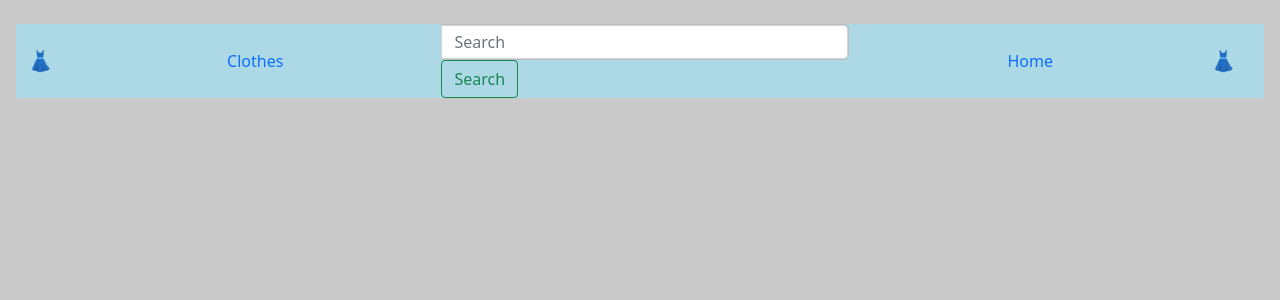
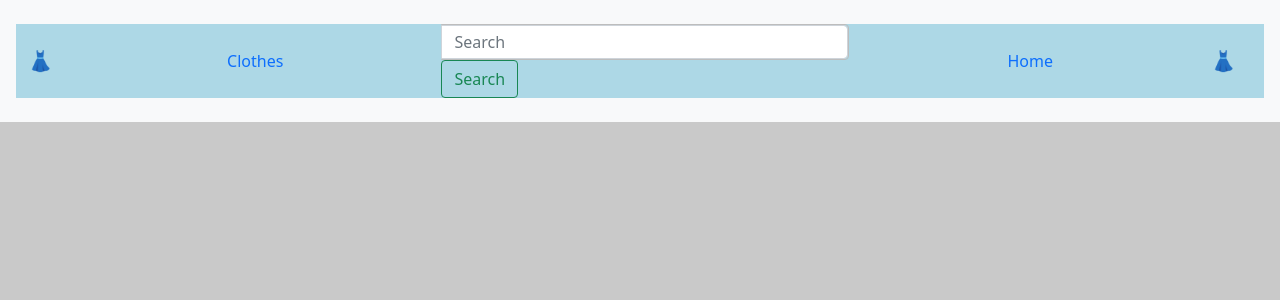
Before and after one commit to maurice-35/clothes-app, a React (Create React App) app in the folder clothes-app/: page / in a window 1280 px wide. Shown: the top 300 px of the page. Built offline with nearby package versions, Linux system fonts and the light colour scheme.

Commit message:
update navigation

```diff
--- a/clothes-app/public/index.html
+++ b/clothes-app/public/index.html
@@ -13,8 +13,8 @@
       user's mobile device or desktop. See https://developers.google.com/web/fundamentals/web-app-manifest/
     -->
   <link rel="manifest" href="%PUBLIC_URL%/manifest.json" />
-  <link rel="style" href="https://unpkg.com/react-bootstrap@next/dist/react-bootstrap.min.js"
-  crossorigin />
+  <!-- <link rel="style" href="https://unpkg.com/react-bootstrap@next/dist/react-bootstrap.min.js"
+  crossorigin /> -->
   <link rel="stylesheet" href="https://cdn.jsdelivr.net/npm/bootstrap@5.1.3/dist/css/bootstrap.min.css"
     integrity="sha384-1BmE4kWBq78iYhFldvKuhfTAU6auU8tT94WrHftjDbrCEXSU1oBoqyl2QvZ6jIW3" crossorigin="anonymous" />
   <!--
--- a/clothes-app/src/component/common/Navigation.js
+++ b/clothes-app/src/component/common/Navigation.js
@@ -8,8 +8,8 @@ const Navigation = () => {
 
 
 	return (
-		<div>
 		<Navbar expand="lg">
+			<nav class="navbar fixed-top navbar-light bg-light">
 				<Container fluid>
 					<Navbar.Brand href="/Home">👗</Navbar.Brand>
 					<Nav.Link href="/clothes">Clothes</Nav.Link>
@@ -24,8 +24,9 @@ const Navigation = () => {
 					<Nav.Link href="/Home">Home</Nav.Link>
 					<Navbar.Brand href="/Home">👗</Navbar.Brand>
 				</Container>
+			</nav>
 		</Navbar>
-		</div>
+
 	)
 }
 
```
Lines whose indentation alone changed are shown as unchanged.
